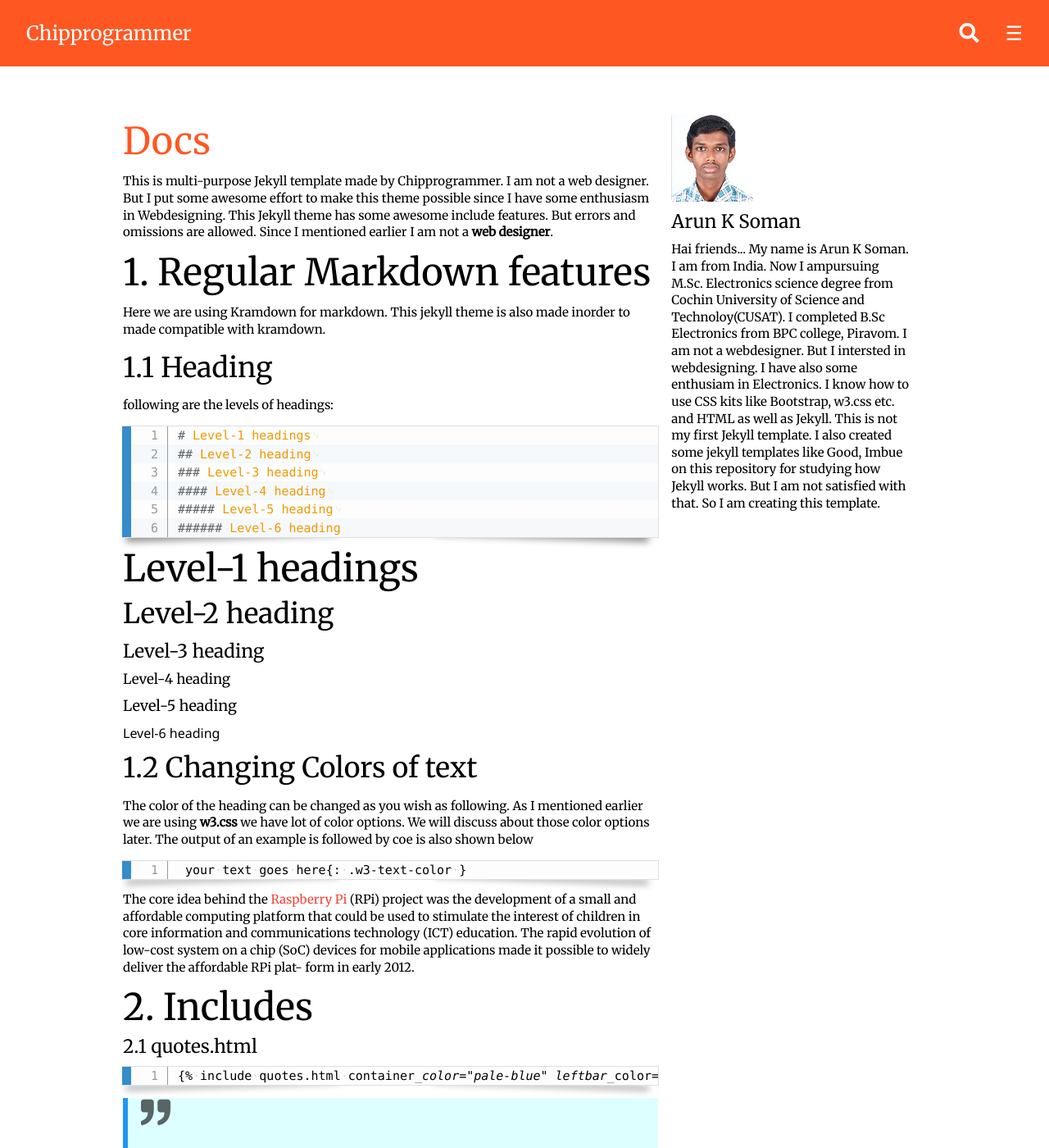
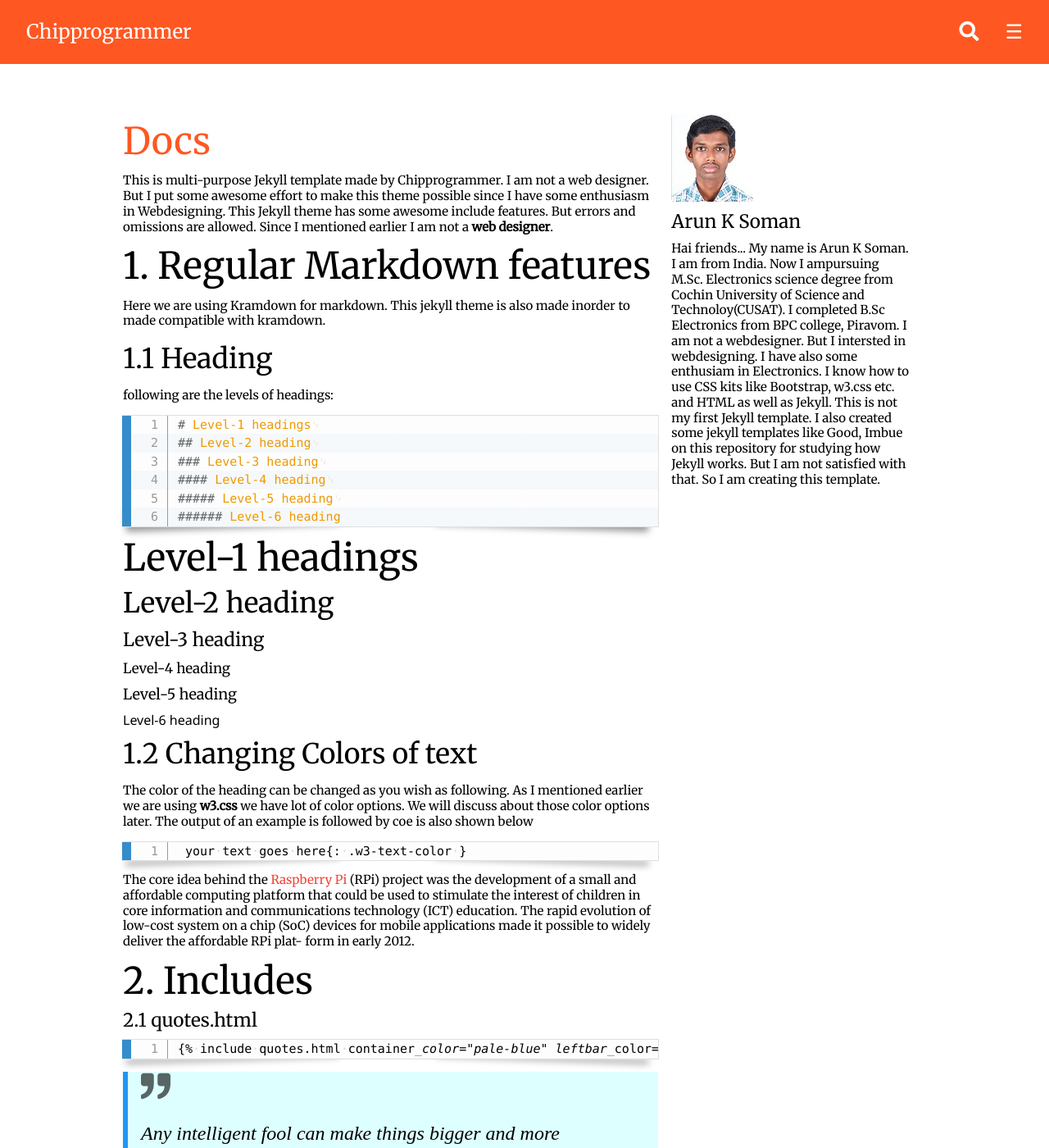
Before and after one commit to techiworld/techiworld.github.io, a Jekyll site: the page built from Documentation.md, in a window 1280 px wide and 1400 px high. Shown: the whole window at 82% size. Built offline with Jekyll 4.4.1, drawn with Linux system fonts in a browser that asks for light colours; comment, search, counter and statistics services are not loaded.

Commit message:
Update typography.css

```diff
--- a/assets/css/typography.css
+++ b/assets/css/typography.css
@@ -1,4 +1,4 @@
-body{font-size:1em;font-family:'Merriweather',serif;line-height:1.375;@media only screen{body{font-size:1em;line-height:1.25}}
+body{font-size:1em;font-family:'Merriweather',serif;line-height:1.375}@media only screen{body{font-size:1em;line-height:1.25}}
  h1{font-size:2em;line-height:1.25}@media only screen{h1{font-size:2em;line-height:1.25}}@media only screen and (max-width:40em){h1{font-size:2em;line-height:1.25}}
  @media only screen and (min-width:40.063em){h1{font-size:2.5em;line-height:1.125}}@media only screen and (min-width:40.063em) and (max-width:64em){h1{font-size:3em;line-height:1.05}}
  @media only screen and (min-width:64.063em){h1{font-size:3em;line-height:1.05}}@media only screen and (min-width:64.063em) and (max-width:90em){h1{font-size:3em;line-height:1.05}}
```
